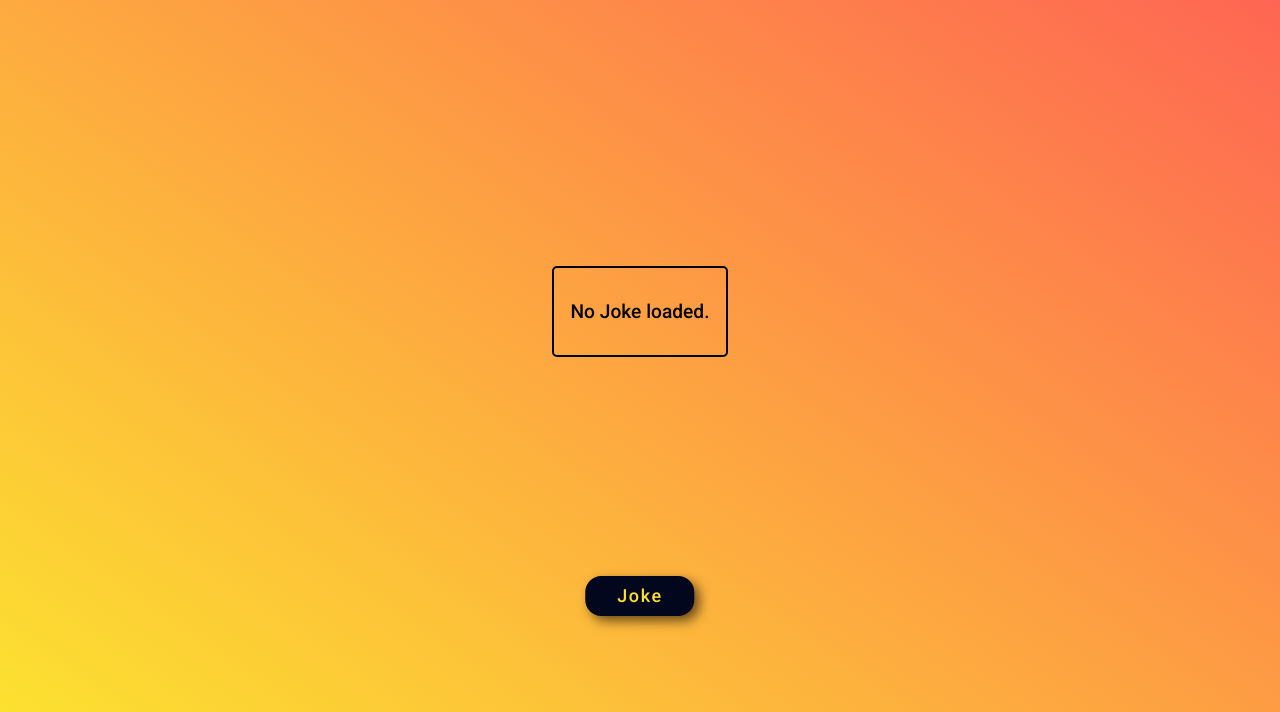
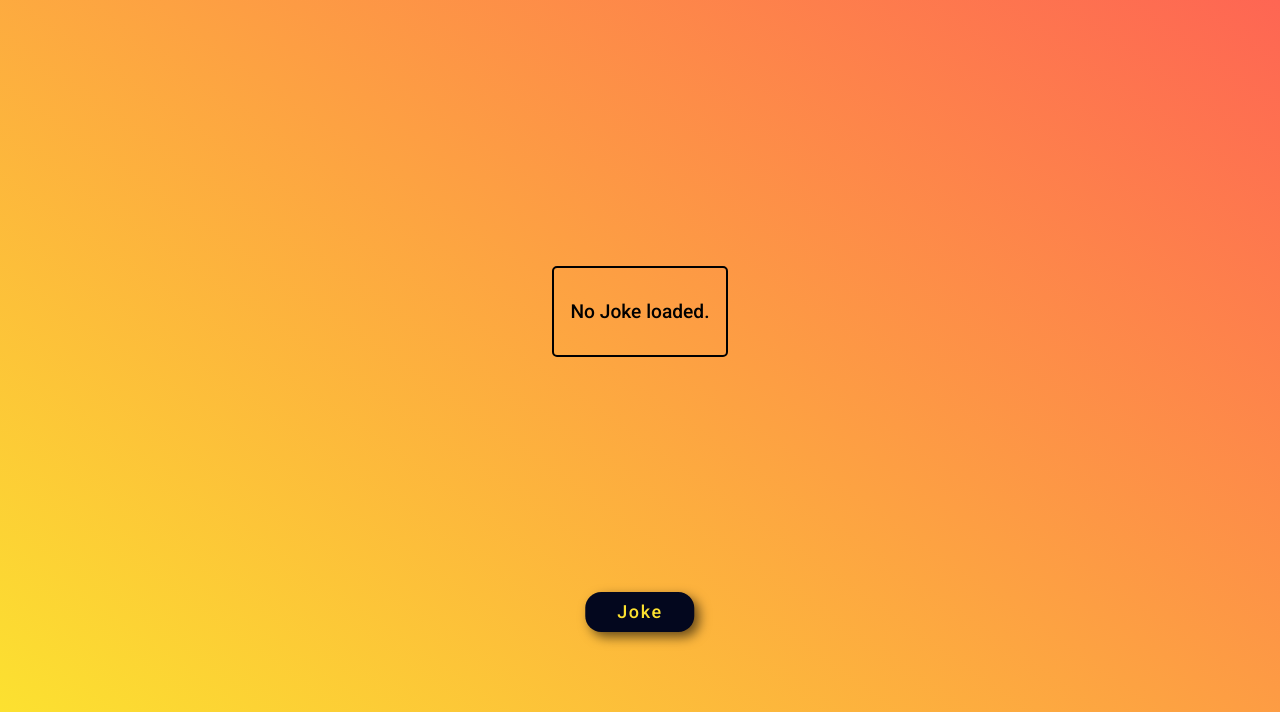
Before and after one commit to keenan137/Dad-Jokes, a plain HTML site: page index.html in a window 1280 px wide. Shown: the part 88-800 px from the top of the page. Drawn offline with nearby package versions, Linux system fonts and the light colour scheme.

Commit message:
changed button position

```diff
--- a/stylesheet.css
+++ b/stylesheet.css
@@ -43,7 +43,7 @@ body{
 
 button{
     position: fixed;
-    bottom: 6rem;
+    bottom: 5rem;
     margin-left: auto;
     margin-right: auto;
     transform: translateX(-50%);
```
